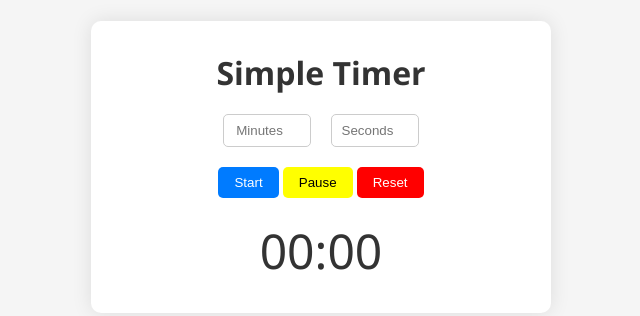
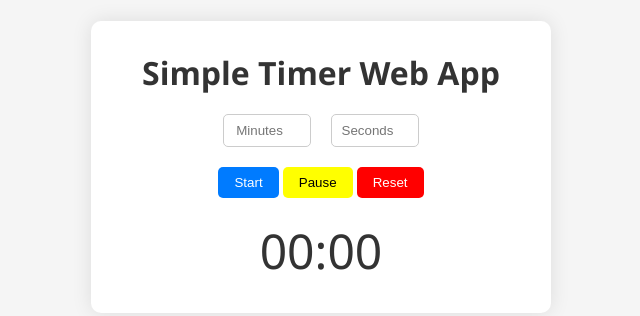
Before and after one commit to eshaan446/elchemy, a plain HTML site: page index.html in a window 1280 px wide. Shown: the part 233-549 px from the top of the page, without its empty margins (319-959 px from the left). Drawn offline with Linux system fonts and the light colour scheme.

Commit message:
some changes

```diff
--- a/index.html
+++ b/index.html
@@ -2,12 +2,12 @@
 <html lang="en">
 <head>
   <meta charset="UTF-8">
-  <title>Simple Timer</title>
+  <title>Elchemy Task</title>
   <link rel="stylesheet" href="styles.css">
 </head>
 <body>
   <div class="container">
-    <h1>Simple Timer</h1>
+    <h1>Simple Timer Web App</h1>
     <div class="input-section">
       <input type="number" id="minutes" placeholder="Minutes" min="0">
       <input type="number" id="seconds" placeholder="Seconds" min="0" max="59">
```
